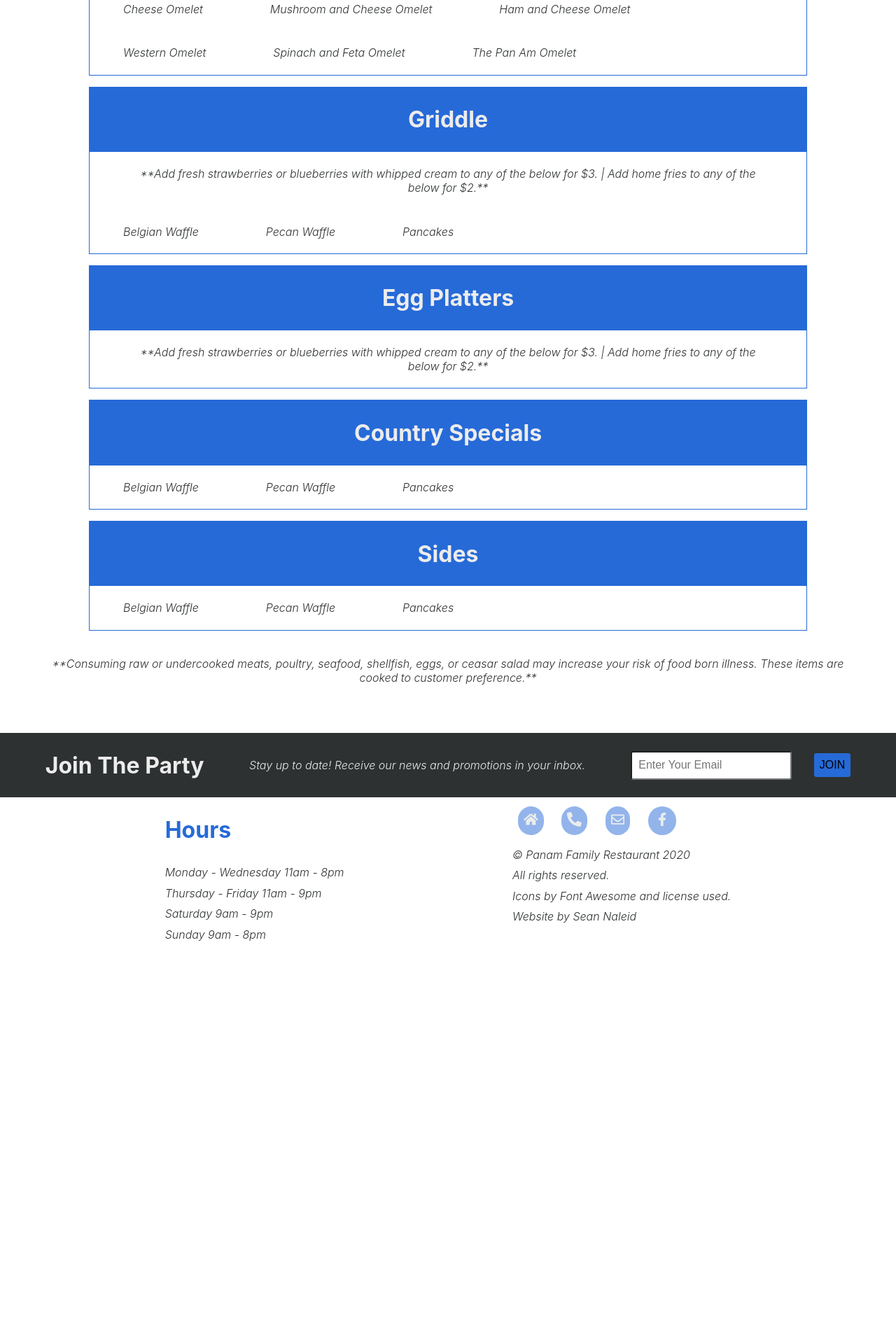
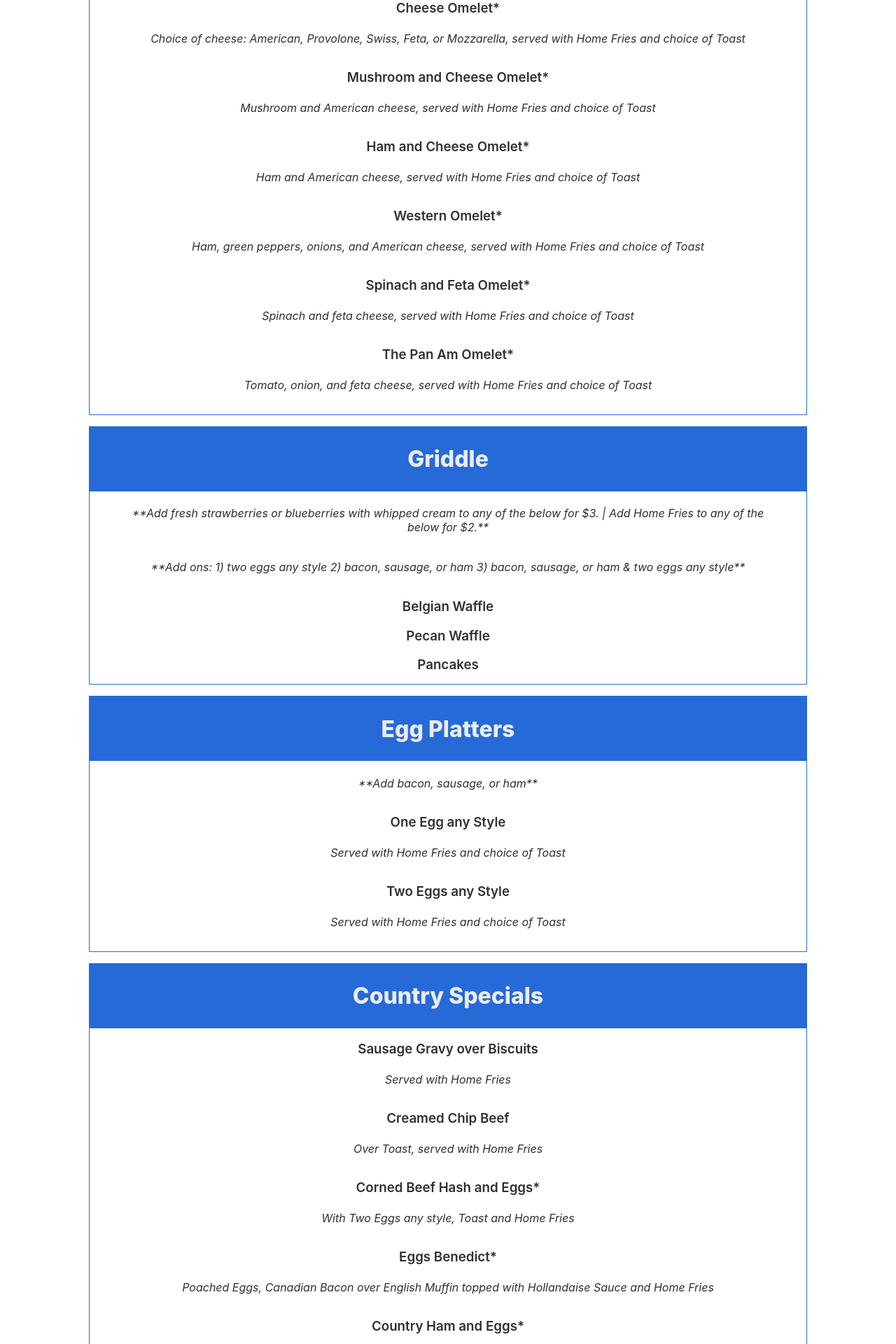
Before and after one commit to seanaleid-portfolio-projects/panam-web-app, a React (Create React App) app: page /breakfast-menu in a window 1280 px wide. Shown: the part 740-2660 px from the top of the page at 70% size. Before the commit the page ends 2122 px from the top, so only its background shows below. Built offline with nearby package versions, Linux system fonts and the light colour scheme.

Commit message:
Add complete breakfast menu

```diff
--- a/src/components/BreakfastMenu.js
+++ b/src/components/BreakfastMenu.js
@@ -15,6 +15,7 @@ const SectionBox = styled.div`
     flex-direction: column;
     border: 1px solid rgba(38, 106, 216, 1);
     margin-bottom: 1rem;
+    padding-bottom: 1rem;
 `;
 
 const BoxTop = styled.div`
@@ -27,39 +28,61 @@ const BoxTop = styled.div`
 const BoxBottom = styled.div`
     width: 100%;
     display: inherit;
-    flex-wrap: wrap;
+    flex-direction: column;
 `;
 
 const TopText = styled.h2`
     color: rgba(236, 236, 236, 1);
     font-size: 2rem;
+    font-weight: 800;
 `;
 
-const BottomText = styled.h4`
+const BottomTextItem = styled.h3`
+    color: rgba(46, 49, 49, 1);
+    font-weight: 600;
+    margin-left: 3rem;
+    margin-right: 3rem;
+    margin-bottom: 0rem;
+`;
+
+const BottomTextDescription = styled.h4`
     color: rgba(46, 49, 49, 1);
     font-style: italic;
-    font-weight: 300;
+    font-weight: 400;
     margin-left: 3rem;
     margin-right: 3rem;
+    margin-bottom: 1rem;
 `;
-
 
 
 const BreakfastMenu = () => {
     return (
         <Container>
-            <h1>Breakfast menu here</h1>
+            <h1>Breakfast Menu</h1>
             <SectionBox>
                 <BoxTop>
                     <TopText>Omelets</TopText>
                 </BoxTop>
                 <BoxBottom>
-                    <BottomText>Cheese Omelet</BottomText>
-                    <BottomText>Mushroom and Cheese Omelet</BottomText>
-                    <BottomText>Ham and Cheese Omelet</BottomText>
-                    <BottomText>Western Omelet</BottomText>
-                    <BottomText>Spinach and Feta Omelet</BottomText>
-                    <BottomText>The Pan Am Omelet</BottomText>
+
+                    <BottomTextItem>Cheese Omelet*</BottomTextItem>
+                    <BottomTextDescription>Choice of cheese: American, Provolone, Swiss, Feta, or Mozzarella, served with Home Fries and choice of Toast</BottomTextDescription>
+
+                    <BottomTextItem>Mushroom and Cheese Omelet*</BottomTextItem>
+                    <BottomTextDescription>Mushroom and American cheese, served with Home Fries and choice of Toast</BottomTextDescription>
+
+                    <BottomTextItem>Ham and Cheese Omelet*</BottomTextItem>
+                    <BottomTextDescription>Ham and American cheese, served with Home Fries and choice of Toast</BottomTextDescription>
+
+                    <BottomTextItem>Western Omelet*</BottomTextItem>
+                    <BottomTextDescription>Ham, green peppers, onions, and American cheese, served with Home Fries and choice of Toast</BottomTextDescription>
+
+                    <BottomTextItem>Spinach and Feta Omelet*</BottomTextItem>
+                    <BottomTextDescription>Spinach and feta cheese, served with Home Fries and choice of Toast</BottomTextDescription>
+
+                    <BottomTextItem>The Pan Am Omelet*</BottomTextItem>
+                    <BottomTextDescription>Tomato, onion, and feta cheese, served with Home Fries and choice of Toast</BottomTextDescription>
+
                 </BoxBottom>
             </SectionBox>
             <SectionBox>
@@ -67,12 +90,17 @@ const BreakfastMenu = () => {
                     <TopText>Griddle</TopText>
                 </BoxTop>
                 <BoxBottom>
-                    <BottomText>**Add fresh strawberries or blueberries with whipped cream to any of the below for $3. | Add home fries to any of the below for $2.**</BottomText>
+
+                    <BottomTextDescription>**Add fresh strawberries or blueberries with whipped cream to any of the below for $3. | Add Home Fries to any of the below for $2.**</BottomTextDescription>
+                    <BottomTextDescription>**Add ons: 1) two eggs any style 2) bacon, sausage, or ham 3) bacon, sausage, or ham & two eggs any style**</BottomTextDescription>
+
                 </BoxBottom>
                 <BoxBottom>
-                    <BottomText>Belgian Waffle</BottomText>
-                    <BottomText>Pecan Waffle</BottomText>
-                    <BottomText>Pancakes</BottomText>
+
+                    <BottomTextItem>Belgian Waffle</BottomTextItem>
+                    <BottomTextItem>Pecan Waffle</BottomTextItem>
+                    <BottomTextItem>Pancakes</BottomTextItem>
+
                 </BoxBottom>
             </SectionBox>
             <SectionBox>
@@ -80,7 +108,15 @@ const BreakfastMenu = () => {
                     <TopText>Egg Platters</TopText>
                 </BoxTop>
                 <BoxBottom>
-                    <BottomText>**Add fresh strawberries or blueberries with whipped cream to any of the below for $3. | Add home fries to any of the below for $2.**</BottomText>
+
+                    <BottomTextDescription>**Add bacon, sausage, or ham**</BottomTextDescription>
+
+                    <BottomTextItem>One Egg any Style</BottomTextItem>
+                    <BottomTextDescription>Served with Home Fries and choice of Toast</BottomTextDescription>
+
+                    <BottomTextItem>Two Eggs any Style</BottomTextItem>
+                    <BottomTextDescription>Served with Home Fries and choice of Toast</BottomTextDescription>
+
                 </BoxBottom>
             </SectionBox>
             <SectionBox>
@@ -88,9 +124,22 @@ const BreakfastMenu = () => {
                     <TopText>Country Specials</TopText>
                 </BoxTop>
                 <BoxBottom>
-                    <BottomText>Belgian Waffle</BottomText>
-                    <BottomText>Pecan Waffle</BottomText>
-                    <BottomText>Pancakes</BottomText>
+
+                    <BottomTextItem>Sausage Gravy over Biscuits</BottomTextItem>
+                    <BottomTextDescription>Served with Home Fries</BottomTextDescription>
+
+                    <BottomTextItem>Creamed Chip Beef</BottomTextItem>
+                    <BottomTextDescription>Over Toast, served with Home Fries</BottomTextDescription>
+
+                    <BottomTextItem>Corned Beef Hash and Eggs*</BottomTextItem>
+                    <BottomTextDescription>With Two Eggs any style, Toast and Home Fries</BottomTextDescription>
+
+                    <BottomTextItem>Eggs Benedict*</BottomTextItem>
+                    <BottomTextDescription>Poached Eggs, Canadian Bacon over English Muffin topped with Hollandaise Sauce and Home Fries</BottomTextDescription>
+
+                    <BottomTextItem>Country Ham and Eggs*</BottomTextItem>
+                    <BottomTextDescription>Served with Two Eggs any Style, Toast and Home Fries</BottomTextDescription>
+
                 </BoxBottom>
             </SectionBox>
             <SectionBox>
@@ -98,13 +147,20 @@ const BreakfastMenu = () => {
                     <TopText>Sides</TopText>
                 </BoxTop>
                 <BoxBottom>
-                    <BottomText>Belgian Waffle</BottomText>
-                    <BottomText>Pecan Waffle</BottomText>
-                    <BottomText>Pancakes</BottomText>
+                    <BottomTextItem>Toast, White, Wheat or Rye</BottomTextItem>
+                    <BottomTextItem>Biscuit</BottomTextItem>
+                    <BottomTextItem>English Muffin</BottomTextItem>
+                    <BottomTextItem>Fruit Bowl</BottomTextItem>
+                    <BottomTextItem>Home Fries</BottomTextItem>
+                    <BottomTextItem>One Egg any Style</BottomTextItem>
+                    <BottomTextItem>Two Eggs any Style</BottomTextItem>
+                    <BottomTextItem>Sausage, Bacon, or Ham</BottomTextItem>
+                    <BottomTextItem>Corned Beef Hash</BottomTextItem>
+                    <BottomTextItem>Country Ham</BottomTextItem>
                 </BoxBottom>
             </SectionBox>
 
-            <BottomText>**Consuming raw or undercooked meats, poultry, seafood, shellfish, eggs, or ceasar salad may increase your risk of food born illness. These items are cooked to customer preference.**</BottomText>
+            <BottomTextDescription>*Consuming raw or undercooked Meats, Poultry, Seafood, Shellfish, Eggs, or Caesar salad may increase your risk of food born illness. These Descriptions are cooked to customer preference.</BottomTextDescription>
         </Container>
     )
 }
--- a/src/components/Menus.js
+++ b/src/components/Menus.js
@@ -10,6 +10,8 @@ const Container = styled.div`
 
 const BreakfastMenu = styled.div`
     background: url('https://images.unsplash.com/photo-1475566718667-b6fe2e251c6b?ixlib=rb-1.2.1&ixid=eyJhcHBfaWQiOjEyMDd9&auto=format&fit=crop&w=634&q=80');
+    width: 20rem;
+    height: 20rem;
 `;
 
 const Bar = styled.h2`
```
